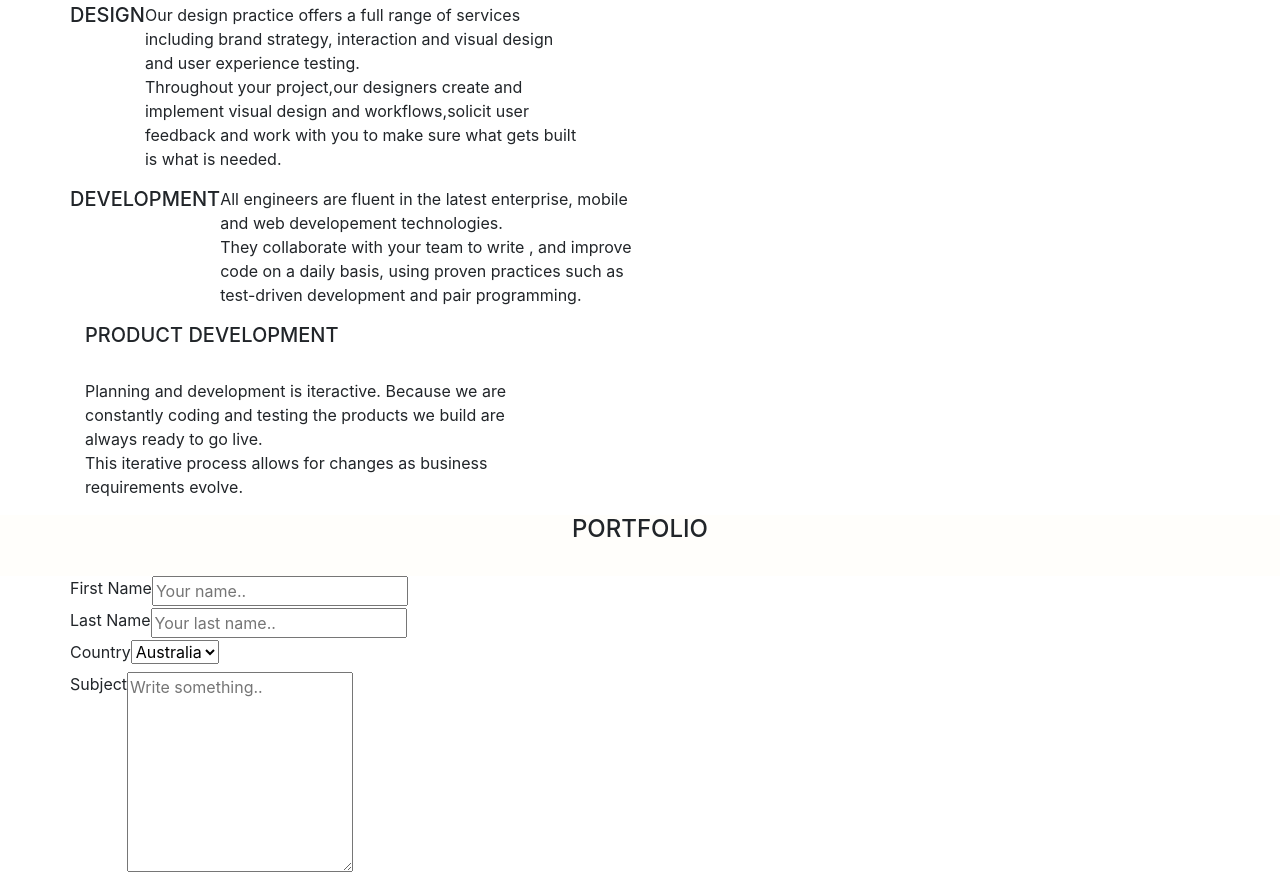
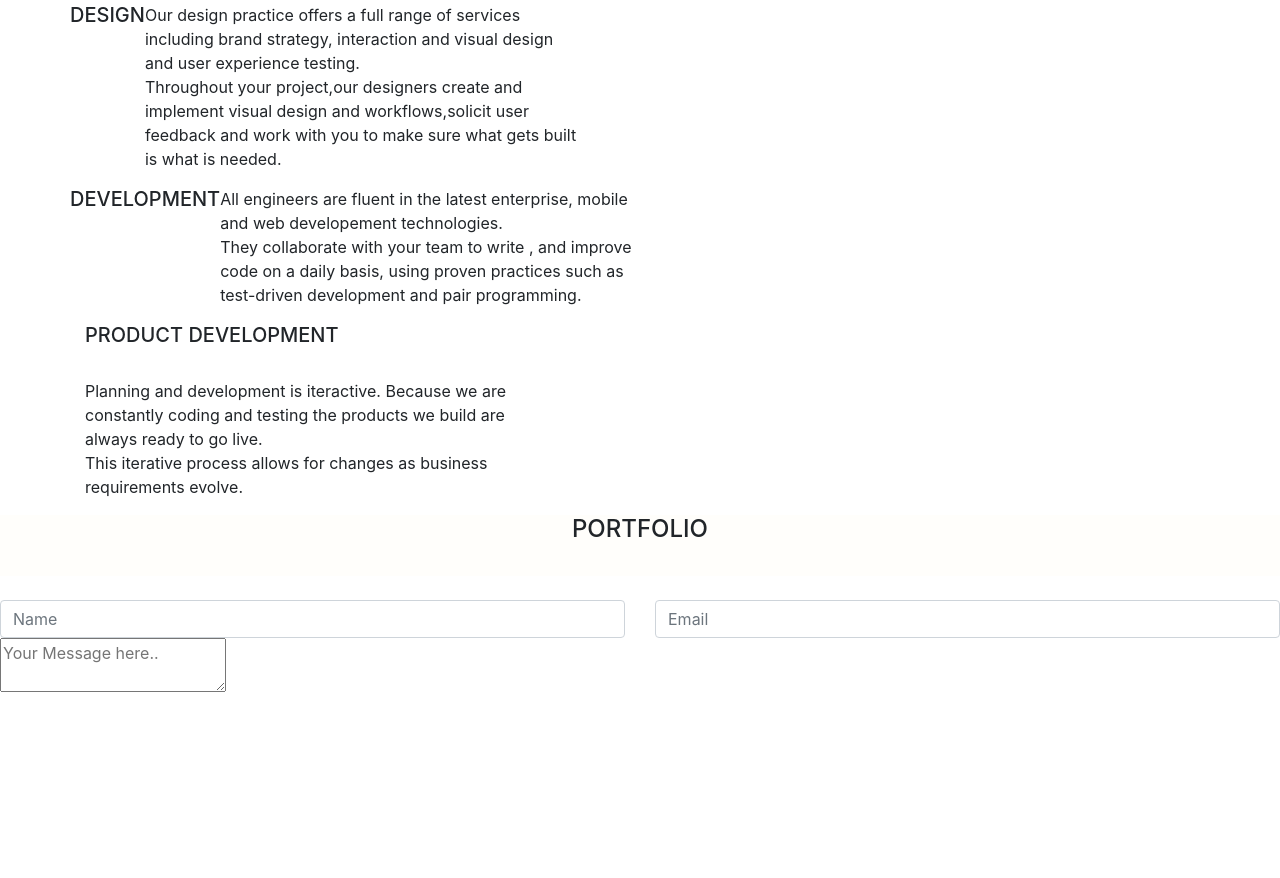
Before and after one commit to njeriigxx/Delani-Studio, a plain HTML site: page index.html in a window 1280 px wide. Shown: the part 1459-2337 px from the top of the page. After the commit the page ends 2157 px from the top, so only its background shows below. Drawn offline with nearby package versions, Linux system fonts and the light colour scheme.

Commit message:
Add input to form

```diff
--- a/index.html
+++ b/index.html
@@ -74,53 +74,26 @@
         <img src="Images/work6.jpg" alt="">
         <img src="Images/work7.jpg" alt="">
         <img src="Images/work8.jpg" alt="">
-    </div>
-
+    </div> <br>
     <div class="contact">
-        <div class="container">
-            <form action="action_page.php">
-              <div class="row">
-                <div class="col-25">
-                  <label for="fname">First Name</label>
-                </div>
-                <div class="col-75">
-                  <input type="text" id="fname" name="firstname" placeholder="Your name..">
+        <form>
+            <div class="row">
+              <div class="col">
+                <input type="text" class="form-control" placeholder="Name">
+              </div>
+              <div class="col">
+                <input type="text" class="form-control" placeholder="Email">
+              </div>
+            </div>
+            <div class="row">
+                <div class="col">
+                  <textarea id="subject" name="subject" placeholder="Your Message here.." ></textarea>
                 </div>
               </div>
-              <div class="row">
-                <div class="col-25">
-                  <label for="lname">Last Name</label>
-                </div>
-                <div class="col-75">
-                  <input type="text" id="lname" name="lastname" placeholder="Your last name..">
-                </div>
-              </div>
-              <div class="row">
-                <div class="col-25">
-                  <label for="country">Country</label>
-                </div>
-                <div class="col-75">
-                  <select id="country" name="country">
-                    <option value="australia">Australia</option>
-                    <option value="canada">Canada</option>
-                    <option value="usa">USA</option>
-                  </select>
-                </div>
-              </div>
-              <div class="row">
-                <div class="col-25">
-                  <label for="subject">Subject</label>
-                </div>
-                <div class="col-75">
-                  <textarea id="subject" name="subject" placeholder="Write something.." style="height:200px"></textarea>
-                </div>
-              </div>
-
-            </form>
-          </div>
-
+          </form>
 
     </div>
 
+
 </body>
 </html>
```
